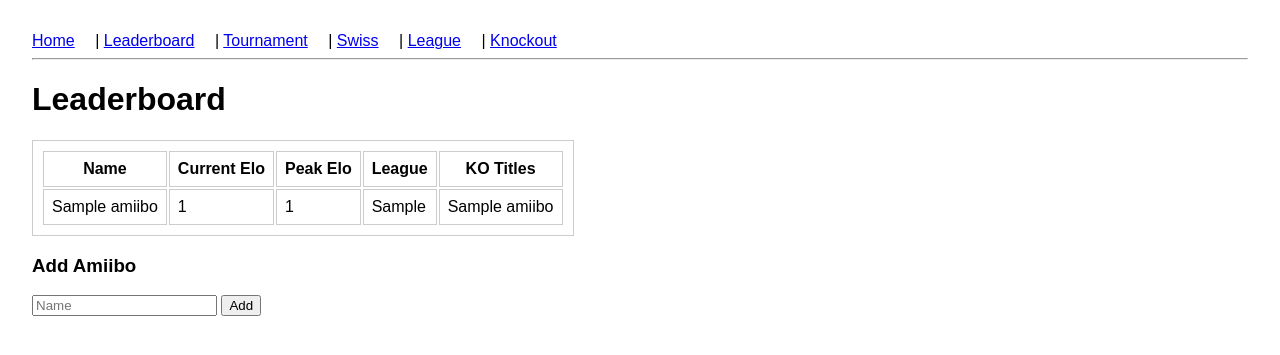
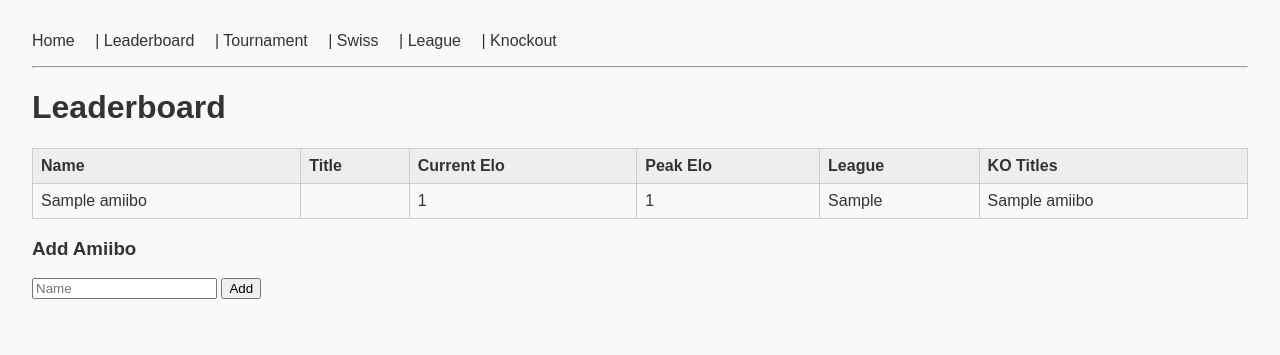
Before and after one commit to Matthes404/amiibo-league, a Flask app: page /leaderboard in a window 1280 px wide. Shown: the top 355 px of the page. Run offline with Flask 3, Linux system fonts and the light colour scheme; tables that the repository leaves empty hold one stand-in row (values such as "Sample post").

Commit message:
Add title logic and improve design

```diff
--- a/models.py
+++ b/models.py
@@ -10,6 +10,28 @@ class Amiibo(db.Model):
     league = db.Column(db.String(20), default="")
     ko_titles = db.Column(db.String(120), default="")
 
+    @property
+    def title(self) -> str:
+        """Return the highest achieved title according to Elo and KO wins."""
+        def bracket_level(bracket: str) -> int:
+            letters = [ord(c.upper()) - 65 for c in bracket if c.isalpha()]
+            return min(letters) if letters else 100
+
+        wins = [b.strip() for b in self.ko_titles.split(',') if b.strip()]
+        levels = [bracket_level(b) for b in wins]
+
+        gm = self.peak_elo >= 2000 and sum(1 for l in levels if l <= bracket_level('A')) >= 3
+        im = self.peak_elo >= 1900 and sum(1 for l in levels if l <= bracket_level('C')) >= 2
+        fm = self.peak_elo >= 1800 and any(l <= bracket_level('E') for l in levels)
+
+        if gm:
+            return "GM"
+        if im:
+            return "IM"
+        if fm:
+            return "FM"
+        return ""
+
 class Match(db.Model):
     id = db.Column(db.Integer, primary_key=True)
     player1_id = db.Column(db.Integer, db.ForeignKey('amiibo.id'))
--- a/static/style.css
+++ b/static/style.css
@@ -1,4 +1,36 @@
-body { font-family: Arial, sans-serif; margin: 2em; }
-nav a { margin-right: 1em; }
-leaderboard-table { border-collapse: collapse; }
-table, th, td { border: 1px solid #ccc; padding: 0.5em; }
+body {
+    font-family: Arial, sans-serif;
+    margin: 2em;
+    background-color: #f9f9f9;
+    color: #333;
+}
+
+nav {
+    margin-bottom: 1em;
+}
+
+nav a {
+    margin-right: 1em;
+    text-decoration: none;
+    color: #333;
+}
+
+nav a:hover {
+    text-decoration: underline;
+}
+
+table {
+    border-collapse: collapse;
+    width: 100%;
+    margin-bottom: 1em;
+}
+
+th {
+    background-color: #eee;
+}
+
+table, th, td {
+    border: 1px solid #ccc;
+    padding: 0.5em;
+    text-align: left;
+}
--- a/templates/leaderboard.html
+++ b/templates/leaderboard.html
@@ -1,11 +1,12 @@
 {% extends 'base.html' %}
 {% block content %}
 <h1>Leaderboard</h1>
-<table>
-    <tr><th>Name</th><th>Current Elo</th><th>Peak Elo</th><th>League</th><th>KO Titles</th></tr>
+<table class="leaderboard">
+    <tr><th>Name</th><th>Title</th><th>Current Elo</th><th>Peak Elo</th><th>League</th><th>KO Titles</th></tr>
     {% for amiibo in amiibos %}
     <tr>
         <td>{{ amiibo.name }}</td>
+        <td>{{ amiibo.title }}</td>
         <td>{{ amiibo.current_elo }}</td>
         <td>{{ amiibo.peak_elo }}</td>
         <td>{{ amiibo.league }}</td>
```
Also changed, not shown: README.md.
